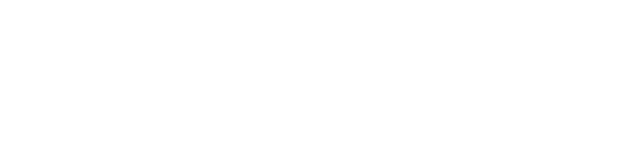
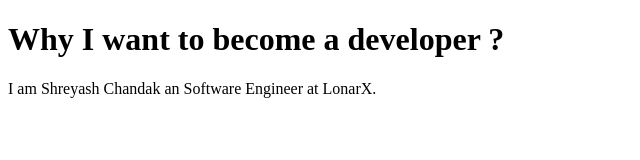
Before and after one commit to acciojob/why-software-shreyashchandak00, a website: page main.html in a window 1280 px wide. Shown: the whole page, without its empty margins (0-640 px from the left). Drawn offline with Linux system fonts and the light colour scheme.

Commit message:
created a submission

```diff
--- a/main.html
+++ b/main.html
@@ -11,6 +11,8 @@
     <script type="text/javascript" src="./script.js">
 </script>
 
+	<h1>Why I want to become a developer ?</h1>
+	<p>I am Shreyash Chandak an Software Engineer at LonarX.</p>
 </body>
 
 </html>
```
